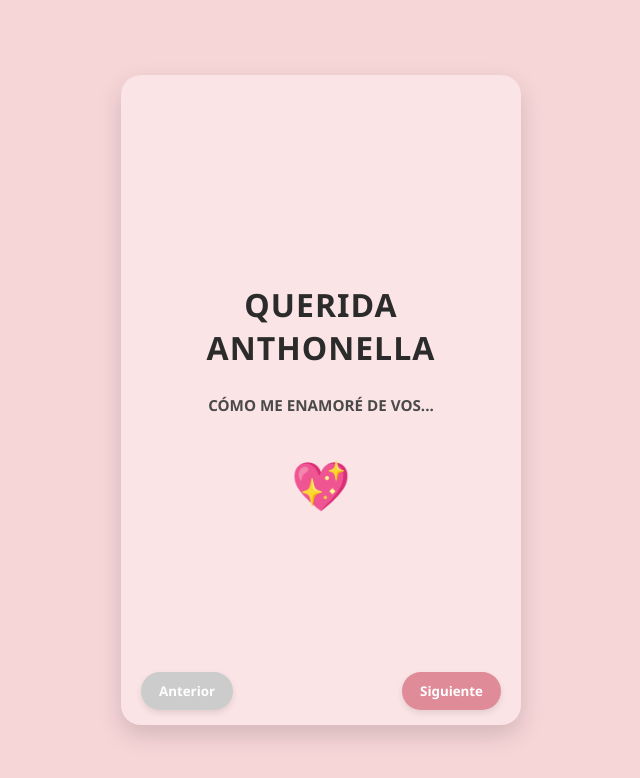
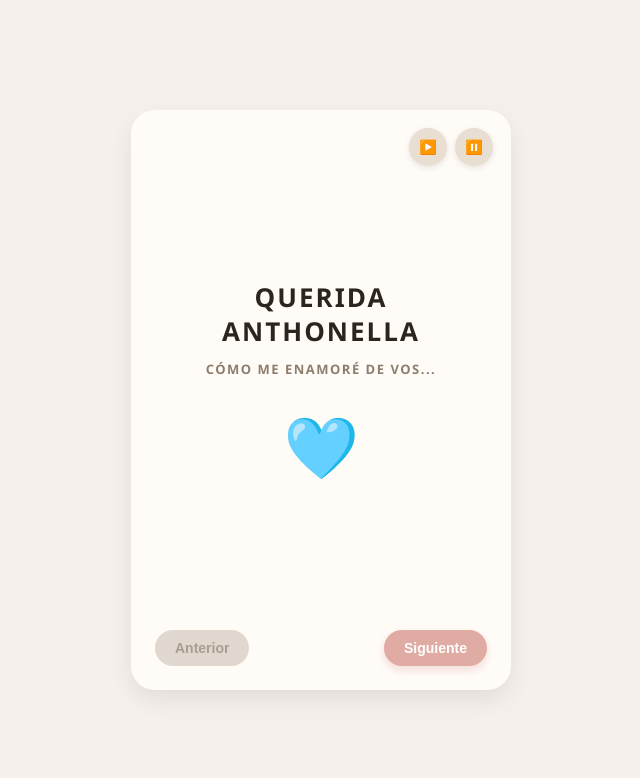
Before and after one commit to Josemanuelcamejo/Para-nella, a plain HTML site: page index.html in a window 1280 px wide. Shown: the whole page, without its empty margins (319-959 px from the left). Drawn offline with Linux system fonts and the light colour scheme.

Commit message:
Update title and styles in index.html

```diff
--- a/index.html
+++ b/index.html
@@ -3,235 +3,183 @@
 <head>
   <meta charset="UTF-8">
   <meta name="viewport" content="width=device-width, initial-scale=1.0">
-  <title>Para Anthonella ❤️</title>
+  <title>Querida Anthonella</title>
   <style>
-    /* Estilos generales */
     * {
       box-sizing: border-box;
       margin: 0;
       padding: 0;
-      font-family: 'Segoe UI', Tahoma, Geneva, Verdana, sans-serif;
     }
 
     body {
-      background-color: #f7d6d8; /* Tono rosado suave similar a las capturas */
+      background-color: #f5f0eb; /* Fondo beige cálido */
+      font-family: 'Segoe UI', Tahoma, Geneva, Verdana, sans-serif;
       display: flex;
       justify-content: center;
       align-items: center;
       min-height: 100vh;
-      color: #333;
+      color: #4a4238;
     }
 
-    /* Contenedor principal estilo pantalla de celular */
-    .card-container {
-      background-color: #fbe4e6;
+    /* Tarjeta principal */
+    .card {
+      background-color: #fffcf8; /* Beige suave */
       width: 90%;
-      max-width: 400px;
-      height: 650px;
-      border-radius: 20px;
-      box-shadow: 0 10px 25px rgba(0,0,0,0.15);
-      position: relative;
-      overflow: hidden;
+      max-width: 380px;
+      height: 580px;
+      border-radius: 24px;
+      box-shadow: 0 10px 25px rgba(0, 0, 0, 0.08);
+      padding: 24px;
       display: flex;
       flex-direction: column;
+      justify-content: space-between;
+      align-items: center;
+      position: relative;
+      text-align: center;
     }
 
-    /* Diapositivas */
-    .slide {
-      display: none;
-      height: 100%;
-      padding: 25px;
-      flex-direction: column;
+    /* Botones de audio en la esquina superior derecha */
+    .audio-controls {
+      position: absolute;
+      top: 18px;
+      right: 18px;
+      display: flex;
+      gap: 8px;
+    }
+
+    .audio-btn {
+      background-color: #e8ded2;
+      border: none;
+      border-radius: 50%;
+      width: 38px;
+      height: 38px;
+      display: flex;
       justify-content: center;
       align-items: center;
-      text-align: center;
-      animation: fadeIn 0.5s ease-in-out;
+      cursor: pointer;
+      box-shadow: 0 2px 6px rgba(0,0,0,0.1);
+      font-size: 14px;
+      transition: background-color 0.2s ease, transform 0.1s ease;
     }
 
-    .slide.active {
-      display: flex;
+    .audio-btn:active {
+      transform: scale(0.95);
     }
 
-    @keyframes fadeIn {
-      from { opacity: 0; transform: translateY(10px); }
-      to { opacity: 1; transform: translateY(0); }
+    .audio-btn:hover {
+      background-color: #dcd0c0;
     }
 
-    /* Tipografías y títulos */
-    h1 {
-      font-size: 2rem;
-      margin-bottom: 10px;
-      color: #2b2b2b;
-      font-weight: 800;
-      letter-spacing: 1px;
+    /* Contenido de la portada */
+    .content {
+      margin-top: auto;
+      margin-bottom: auto;
     }
 
-    h2 {
-      font-size: 1.5rem;
-      margin-bottom: 15px;
-      color: #1a1a1a;
-      text-transform: uppercase;
+    h1 {
+      font-size: 26px;
       letter-spacing: 2px;
-      border-bottom: 2px solid #e08b98;
-      padding-bottom: 5px;
+      font-weight: 800;
+      color: #2c251e;
+      line-height: 1.3;
+      margin-bottom: 12px;
     }
 
-    p {
-      font-size: 0.95rem;
-      line-height: 1.5;
-      color: #4a4a4a;
-      margin-bottom: 15px;
+    p.subtitle {
+      font-size: 13px;
+      letter-spacing: 1.5px;
+      color: #8c7e6d;
+      font-weight: 600;
+      text-transform: uppercase;
+      margin-bottom: 30px;
     }
 
-    /* Imágenes */
-    .photo-frame {
-      width: 100%;
-      max-height: 220px;
-      border-radius: 12px;
-      overflow: hidden;
-      margin-bottom: 15px;
-      border: 3px solid #fff;
-      box-shadow: 0 4px 8px rgba(0,0,0,0.1);
+    .heart-icon {
+      font-size: 55px;
+      display: inline-block;
+      animation: pulse 2s infinite;
     }
 
-    .photo-frame img {
-      width: 100%;
-      height: 100%;
-      object-fit: cover;
-    }
-
-    /* Lista del Menú / Temas */
-    .menu-list {
-      list-style: none;
-      text-align: left;
-      width: 100%;
-      padding: 0 20px;
-    }
-
-    .menu-list li {
-      font-size: 1.05rem;
-      margin: 10px 0;
-      color: #333;
-      font-weight: 500;
+    @keyframes pulse {
+      0% { transform: scale(1); }
+      50% { transform: scale(1.1); }
+      100% { transform: scale(1); }
     }
 
     /* Botones de navegación */
     .nav-buttons {
-      position: absolute;
-      bottom: 15px;
       width: 100%;
       display: flex;
       justify-content: space-between;
-      padding: 0 20px;
     }
 
     .btn {
-      background-color: #e08b98;
-      color: white;
+      padding: 10px 20px;
+      border-radius: 20px;
       border: none;
-      padding: 10px 18px;
-      border-radius: 20px;
-      font-weight: bold;
+      font-size: 14px;
+      font-weight: 600;
       cursor: pointer;
-      box-shadow: 0 3px 6px rgba(0,0,0,0.1);
-      transition: background 0.2s;
     }
 
-    .btn:hover {
-      background-color: #d17583;
+    .btn-disabled {
+      background-color: #e0d8cf;
+      color: #a89d90;
+      cursor: not-allowed;
     }
 
-    .btn:disabled {
-      background-color: #ccc;
-      cursor: not-allowed;
+    .btn-next {
+      background-color: #dfaba2;
+      color: #ffffff;
+      box-shadow: 0 4px 10px rgba(223, 171, 162, 0.4);
     }
   </style>
 </head>
 <body>
 
-  <div class="card-container">
+  <!-- Audio vinculado con Vocaroo -->
+  <audio id="bgAudio" loop preload="auto">
+    <source src="https://media.vocaroo.com/mp3/105P8yqPVFBU" type="audio/mpeg">
+  </audio>
 
-    <div class="slide active">
-      <h1>QUERIDA<br>ANTHONELLA</h1>
-      <p style="margin-top: 15px; font-weight: 600;">CÓMO ME ENAMORÉ DE VOS...</p>
-      <div style="font-size: 3rem; margin-top: 20px;">💖</div>
+  <div class="card">
+
+    <!-- Controles de Audio -->
+    <div class="audio-controls">
+      <button class="audio-btn" onclick="playAudio()" title="Reproducir audio">▶️</button>
+      <button class="audio-btn" onclick="pauseAudio()" title="Pausar audio">⏸️</button>
     </div>
 
-    <div class="slide">
-      <div class="photo-frame">
-        <img src="https://via.placeholder.com/400x300?text=Foto+Juntos+1" alt="Nosotros">
-      </div>
-      <h2>TEMAS</h2>
-      <ul class="menu-list">
-        <li>• Agradecimiento</li>
-        <li>• ¿Cómo te conocí?</li>
-        <li>• ¿Por qué con vos?</li>
-        <li>• Perdón</li>
-        <li>• ¿Para toda la vida?</li>
-      </ul>
+    <!-- Contenido -->
+    <div class="content">
+      <h1>QUERIDA<br>ANTHONELLA</h1>
+      <p class="subtitle">CÓMO ME ENAMORÉ DE VOS...</p>
+
+      <!-- Corazón azul celeste -->
+      <div class="heart-icon">🩵</div>
     </div>
 
-    <div class="slide">
-      <h2>AGRADECIMIENTO 🥰</h2>
-      <div class="photo-frame">
-        <img src="https://via.placeholder.com/400x300?text=Foto+Juntos+2" alt="Foto">
-      </div>
-      <p>
-        Te quiero agradecer por todo lo que haces y das por mí, por lo compañera y leal, por ser mi mejor amiga a la vez, por bancarme mis cambios de humor o mis momentos difíciles, por escucharme hablar de mis sueños o metas... y sobre todo por haber aparecido en mi vida para cambiármela. Con vos soy muy feliz.
-      </p>
-    </div>
-
-    <div class="slide">
-      <h2>¿POR QUÉ CON VOS?</h2>
-      <div class="photo-frame">
-        <img src="https://via.placeholder.com/400x300?text=Foto+Juntos+3" alt="Foto">
-      </div>
-      <p>
-        Porque me demostraste tanto en tan poco tiempo como nadie lo hizo. Fuiste la persona que me impulsó a cumplir mis metas y a volver a intentar. Siento que con vos puedo ser yo mismo/a. En tan poco tiempo te volviste mi todo y la persona con la que quiero compartir mis días.
-      </p>
-    </div>
-
-    <div class="slide">
-      <h2>PERDÓN 🙏</h2>
-      <p>
-        Por las pequeñas peleas tontas, por molestarle a veces, por ser a veces malhumorado/a y por tratar de querer tenerlo todo y olvidarme de disfrutar el momento. Perdón por no poder darte siempre todo lo que te mereces.
-      </p>
-    </div>
-
-    <div class="slide">
-      <h2>¿PARA TODA LA VIDA? 🫶</h2>
-      <p>
-        Es lo que más quisiera. Quiero que seas la persona a la que mis ojos miren siempre. Quiero un futuro y una vida llena de vos, pase lo que pase. Verte sonreír y saber que sos feliz a mi lado es lo mejor del mundo. Te amo hoy, mañana y siempre.
-      </p>
-      <div style="font-size: 2.5rem;">✨</div>
-    </div>
-
+    <!-- Navegación -->
     <div class="nav-buttons">
-      <button class="btn" id="prevBtn" onclick="changeSlide(-1)" disabled>Anterior</button>
-      <button class="btn" id="nextBtn" onclick="changeSlide(1)">Siguiente</button>
+      <button class="btn btn-disabled" disabled>Anterior</button>
+      <button class="btn btn-next">Siguiente</button>
     </div>
 
   </div>
 
   <script>
-    let currentSlide = 0;
-    const slides = document.querySelectorAll('.slide');
-    const prevBtn = document.getElementById('prevBtn');
-    const nextBtn = document.getElementById('nextBtn');
+    const audio = document.getElementById('bgAudio');
 
-    function changeSlide(direction) {
-      slides[currentSlide].classList.remove('active');
-      currentSlide += direction;
+    function playAudio() {
+      audio.play().catch(error => {
+        console.log("Error al reproducir audio:", error);
+      });
+    }
 
-      if (currentSlide < 0) currentSlide = 0;
-      if (currentSlide >= slides.length) currentSlide = slides.length - 1;
-
-      slides[currentSlide].classList.add('active');
-
-      // Controlar estado de botones
-      prevBtn.disabled = currentSlide === 0;
-      nextBtn.disabled = currentSlide === slides.length - 1;
+    function pauseAudio() {
+      audio.pause();
     }
   </script>
+
 </body>
 </html>
```
